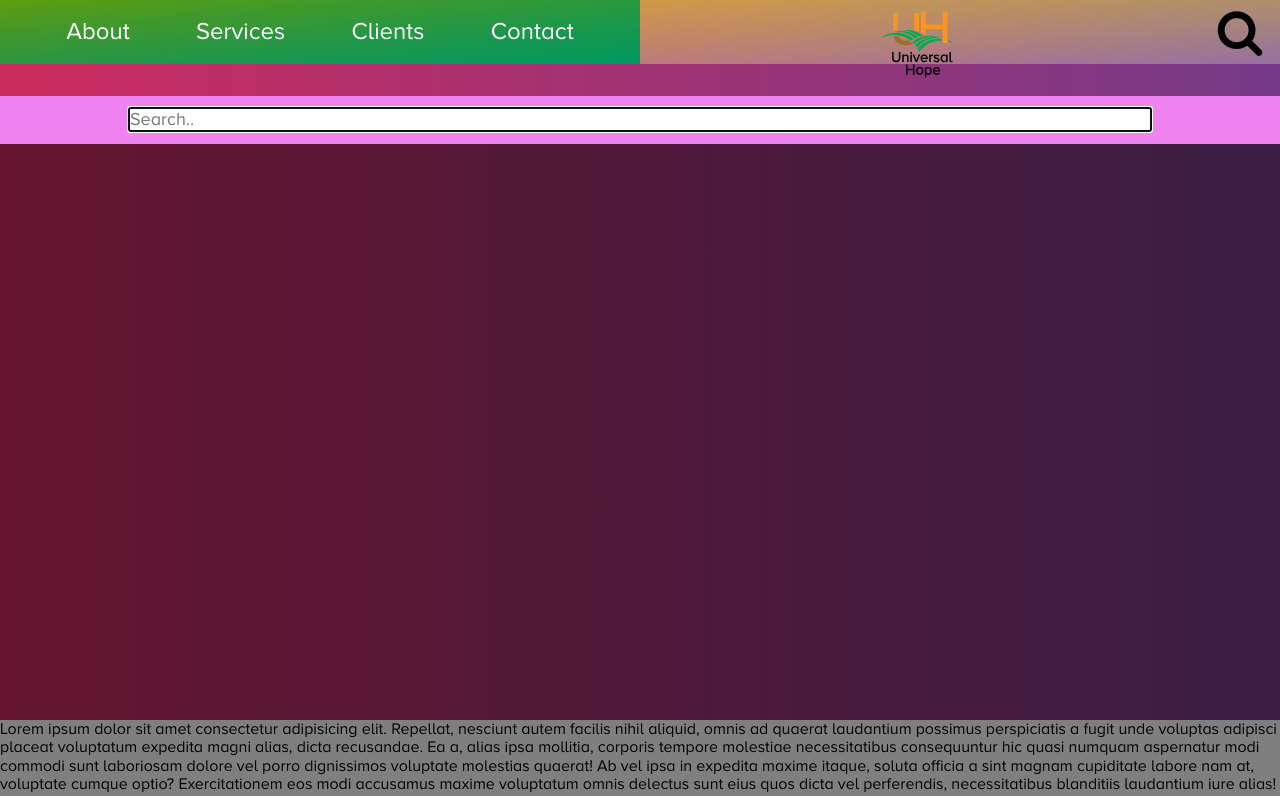
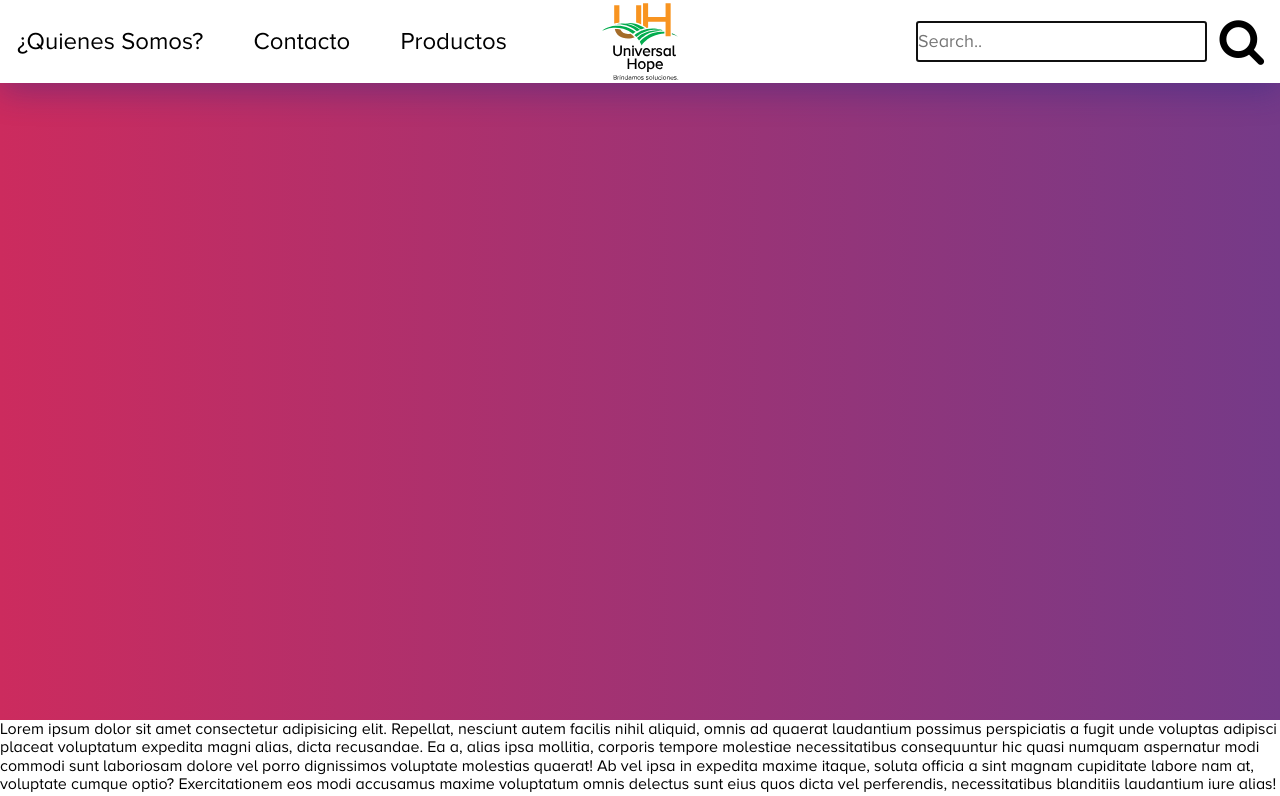
Before and after one commit to DonaldMartinezArancibia/UniversalHopeCR, a plain HTML site: page index.html in a window 1280 px wide. Both pictures are taken after a click on the icon 1239 px from the left and 32 px from the top of the page. Shown: the top 796 px of the page. Drawn offline with Linux system fonts and the light colour scheme.

Commit message:
Menu principal en un 95% de avance, solo queda perfeccionar el diseño...

```diff
--- a/index.html
+++ b/index.html
@@ -12,8 +12,8 @@
 </head>
 <body>
 	<header>
-		<nav class="sidenav">
-			<div class="menu-responsive" onclick="sidenavAnimation()">
+		<nav class="menu">
+			<div class="hamburger" onclick="sidenavAnimation()">
 				<div class="bars">
 					<div id="prime"></div>
 					<div id="second">
@@ -22,31 +22,21 @@
 					<div id="third"></div>
 				</div>
 			</div>
-			<nav id="mySidenav">
+			<nav id="sideNav">
 				<ul>
-					<li><a href="#">About</a></li>
-					<li><a href="#">Services</a></li>
-					<li><a href="#">Clients</a></li>
-					<li><a href="#">Contact</a></li>
+					<li><a href="#">¿Quienes Somos?</a></li>
+					<li><a href="#">Contacto</a></li>
+					<li><a href="#">Productos</a></li>
 				</ul>
 			</nav>
-			<a href="#"><img src="Universal Hope Logo.svg" alt=""></a>
+			<a id="Slogan" href="#"><img src="Slogan.svg" alt=""></a>
+			<div id="ctn-bars-search">
+				<input id="inputSearch" type="text" placeholder="Search.." name="search">
+			</div>
 			<div id="ctn-icon-search">
 				<i class="fa fa-search" id="icon-search" onclick="searchButton()"></i>
 			</div>
-			<div id="ctn-bars-search">
-				<input id="inputSearch" type="text" placeholder="Search.." name="search">
-			</div>
 			<div id="cover-ctn-search"></div>
-			<ul id="box-search">
-				<li><a href="#"><i class="fa fa-search"></i>Html</a></li>
-				<li><a href="#"><i class="fa fa-search"></i>Css</a></li>
-				<li><a href="#"><i class="fa fa-search"></i>JavaScript</a></li>
-				<li><a href="#"><i class="fa fa-search"></i>Php</a></li>
-				<li><a href="#"><i class="fa fa-search"></i>MySQL</a></li>
-				<li><a href="#"><i class="fa fa-search"></i>WordPress</a></li>
-			</ul>
-
 		</nav>
 	</header>
 <section>
--- a/script.js
+++ b/script.js
@@ -3,7 +3,7 @@ const prime = document.getElementById("prime");
 const second = document.getElementById("second");
 const x = document.getElementById("x");
 const third = document.getElementById("third");
-const mySidenav = document.getElementById("mySidenav");
+const sideNav = document.getElementById("sideNav");
 
 function sidenavAnimation() {
 	if (count == false) {
@@ -11,14 +11,18 @@ function sidenavAnimation() {
 		second.style.transform = "rotate(-45deg)";
 		x.style.transform = "rotate(450deg)";
 		third.style.transform = "scale(0)";
-		mySidenav.style.width = "65vh";
+		if (screen.width < 651){
+			sideNav.style.width = "100vw";
+		}else{
+			sideNav.style.width = "50vw";
+		}
 		count = true;
 	} else if (count == true) {
 		prime.style.transform = "scale(1)";
 		second.style.transform = "rotate(0deg)";
 		x.style.transform = "rotate(0deg)";
 		third.style.transform = "scale(1)";
-		mySidenav.style.width = "0";
+		sideNav.style.width = "0";
 		count = false;
 	}
 }
@@ -29,6 +33,7 @@ const inputSearch = document.getElementById("inputSearch");
 const box_search = document.getElementById("bos-search");
 
 function searchButton() {
+	if (window.innerWidth < 651){
 		if (count == false) {
 			bars_search.style.height = "3em";
 			cover_ctn.style.height = "100%";
@@ -44,10 +49,8 @@ function searchButton() {
 			inputSearch.value = "";
 			count = false;
 		}
-	// var x = document.getElementById("navDemo");
-	// if (x.className.indexOf("w3-show") == -1) {
-	// 	x.className += " w3-show";
-	// } else {
-	// 	x.className = x.className.replace(" w3-show", "");
-	// }
 	}
+	else{
+		inputSearch.focus();
+	}
+}
--- a/style.css
+++ b/style.css
@@ -17,178 +17,166 @@
 html{
 	scroll-behavior: smooth;
 }
-body{
-	position: absolute;
-}
 header {
 	height: 90vh;
-	/* position: relative; */
-	/* background: linear-gradient(to right, #ea9b2e, #983a14); */
+	background: linear-gradient(to right, #ea9b2e, #983a14);
 }
-.sidenav{
+.menu{
 	display: flex;
 	position: fixed;
-	/* top: 30px; */
-	height: 6em;
+	height: auto;
 	width: 100%;
+	align-items: center;
 	justify-content: space-between;
-	background: linear-gradient(to right bottom, #fff90099, #cccccc60);
-	z-index: 1;
+	background: rgba(255, 255, 255);
+	box-shadow: 0 8px 32px 0 rgba(31, 38, 135, 0.37);
+	border: 1px solid rgba(255, 255, 255, 0.18);
+	/* background: linear-gradient(to right bottom, #00831c, #0dff1960); */
 }
-.menu-responsive {
+.hamburger {
 	cursor: pointer;
 	position: relative;
 	width: 60px;
 	height: 60px;
 	background: linear-gradient(to right, #cc2b5e, #753a88);
-	top: 15px;
 	left: 15px;
 	border-radius: 100px;
 	display: flex;
 	align-items: center;
 	justify-content: center;
-	z-index: 3;
+	z-index: 2;
 }
-.menu-responsive .bars div {
+.hamburger .bars div {
 	height: 2px;
 	width: 25px;
 	background-color: #fff;
 	transition: 0.7s;
 	margin: 7px 0 7px;
 }
-#mySidenav {
+#sideNav {
+	top: 0;
+	left: .1px;
 	height: 100%;
 	position: fixed;
-	z-index: 2;
+	z-index: 1;
 	background: linear-gradient(to right bottom, #00990099, #009960);
-	overflow-x: hidden;
+	overflow: hidden;
 	transition: 0.5s;
 	width: 0;
-	/* padding-top: 15vh; */
 }
-#mySidenav ul li {
-	/* 	background-color: #99000099; */
-	margin: 3vw 0px 3vw;
-	list-style: none;
+#sideNav ul{
+	position: relative;
+	top: 5em;
+	left: 1em;
 }
-#mySidenav ul li a {
+#sideNav ul li {
+		/* background-color: #99000099; */
+	margin: 30px 0 30px 20px;
+}
+#sideNav ul li a {
 	/* 	background-color: #00009999; */
-	text-decoration: none;
-	font-size: 1.5em;
+	font-size: 24px;
 	color: #fff;
 }
-
-#mySidenav ul li a:hover {
+#sideNav ul li a:hover {
 	color: yellow;
 }
-.sidenav img{
-	width: 6em;
+.menu a{
+	display: flex;
+	/* margin: 5px 0; */
+}
+.menu img{
+	width: 5em;
+}
+#ctn-bars-search{
+	top: 5em;
+	transition: all 0.7s;
+	position: fixed;
+	left: .1px;
+	height: 0;
+	overflow: hidden;
+	width: 100%;
+	background: #fff;
+}
+#ctn-bars-search input{
+	display: block;
+	width: 80%;
+	margin: 12px auto;
+	font-size: 18px;
 }
 #ctn-icon-search{
-	width: 5em;
+	position: relative;
+	right: 15px;
 	display: flex;
-	justify-content: center;
-	align-items: center;
 }
 #ctn-icon-search i{
 	font-size: 3em;
 	cursor: pointer;
 	transition: 300ms;
-	/* height: 100%; */
-	/* font-size: 4em; */
 }
 #cover-ctn-search{
+	left: .1px;
 	width: 0;
-	height: 0%;
+	height: 0;
 	position: fixed;
-	top: 6em;
-	z-index: -1;
-	/* opacity: 0; */
-	/* background: #111; */
-	/* display: none; */
-	/* transition: background-color .5s; */
+	top: 8em;
 }
 #ctn-icon-search i:hover{
 	color: #00990099;
 }
-#ctn-bars-search{
-	/* z-index: 0; */
-	top: 6em;
-	transition: all 0.7s;
-	/* display: none; */
-	position: fixed;
-	height: 0;
-	/* height: auto; */
-	overflow-y: hidden;
-	width: 100%;
-	/* padding: 10px; */
-	background: violet;
+
+@media only screen and (min-width: 650px) {
+	.menu{
+		display: grid;
+		grid: 100% / 35% 30% 25% 10%;
+	}
+	.menu #Slogan{
+		justify-content: center;
+	}
+	#ctn-icon-search {
+		justify-content: flex-end;
+	}
+	#ctn-bars-search{
+		display: flex;
+		position: unset;
+		height: 80%;
+	}
+	#ctn-bars-search input{
+		width: 95%;
+	}
 }
-#ctn-bars-search input{
-	/* position: sticky; */
-	display: block;
-	width: 80%;
-	margin: 12px auto;
-	font-size: 18px;
-	/* background: violet; */
-}
-#box-search{
-	position: fixed;
-	top: 9em;
-	width: 80%;
-	left: 50%;
-	transform: translateX(-50%);
-	z-index: 1;
-	background: #cc2b5e;
-	display: none;
-}
-#box-search li{
-	/* display: block; */
-	/* width: 70%; */
-	padding: 12px 20px;
-}
-#box-search li:hover{
-	cursor: pointer;
-	background: #f3f3f3;
-}
-#box-search li a i{
-	margin: 0 3px;
-}
-/* #cover-ctn-search{
-	width: 100%;
-	height: 100%;
-	position: fixed;
-	top: 6em;
-	background: #00000090;
-	display: none;
-	transition: all 7s;
-} */
 @media only screen and (min-width: 1080px) {
 	header {
-		height: 90vh;
 		background: linear-gradient(to right, #cc2b5e, #753a88);
-		/* background: linear-gradient(to right, #ea9b2e, #983a14); */
 	}
-	.menu-responsive {
+	.hamburger {
 		display: none;
 	}
-	.sidenav{
-		height: 4em;
+	.menu{
+		grid: 100% / 45% 10% 40% 5%;
 	}
-	#mySidenav {
+	.menu a{
+		justify-content: center;
+	}
+	#sideNav {
 		position: relative;
-		width: 50vw;
-		height: 4em;
-		padding-top: 0;
+		width: auto;
+		height: auto;
+		background: none;
 	}
-	#mySidenav ul{
-		height: 4em;
-		display: flex;
-		justify-content: space-evenly;
-		align-items: center;
+	#sideNav ul{
+		top: 0;
+		left: 0;
 	}
-	#mySidenav ul li {
-		margin: 0;
+	#sideNav ul li {
+		margin: 0 30px 0 16px;
 		display: inline-block;
 	}
+	#sideNav ul li a{
+		color: black;
+	}
+	#ctn-bars-search{
+		width: 60%;
+		justify-self: right;
+	}
 }
```
Also changed, not shown: Slogan.svg (added), logo-monocolor-01.svg (added), 3 other files. Lines whose indentation alone changed are shown as unchanged.
